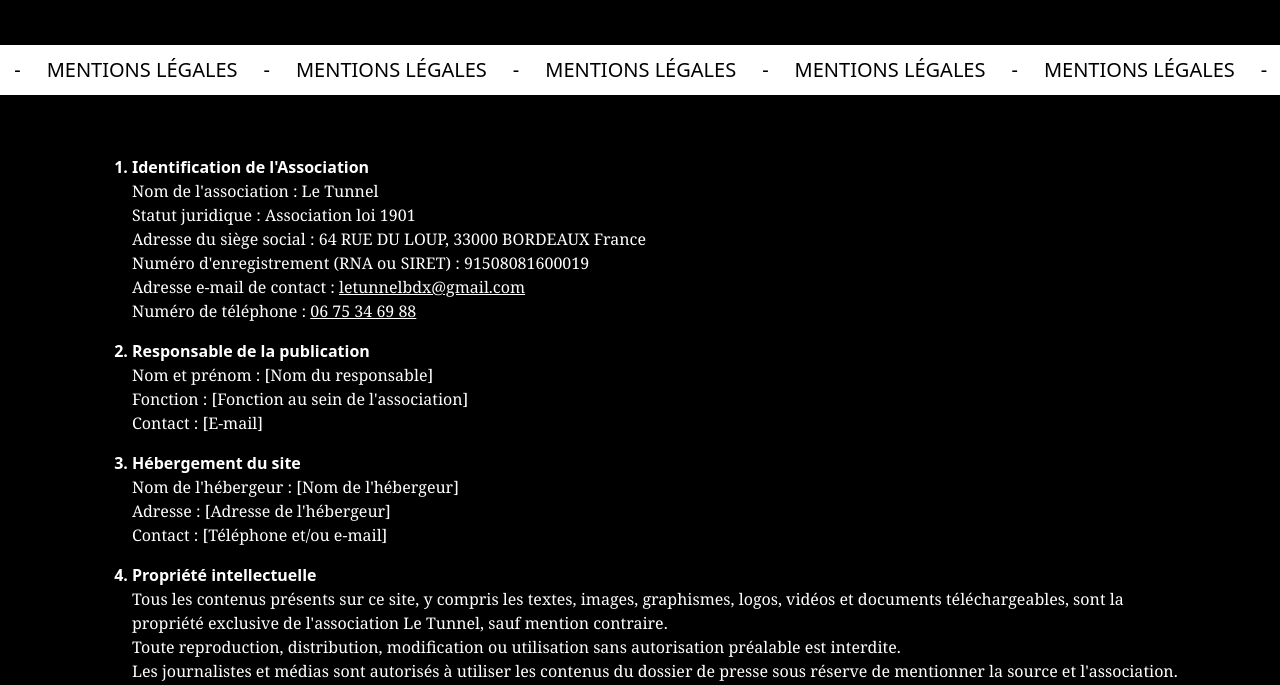
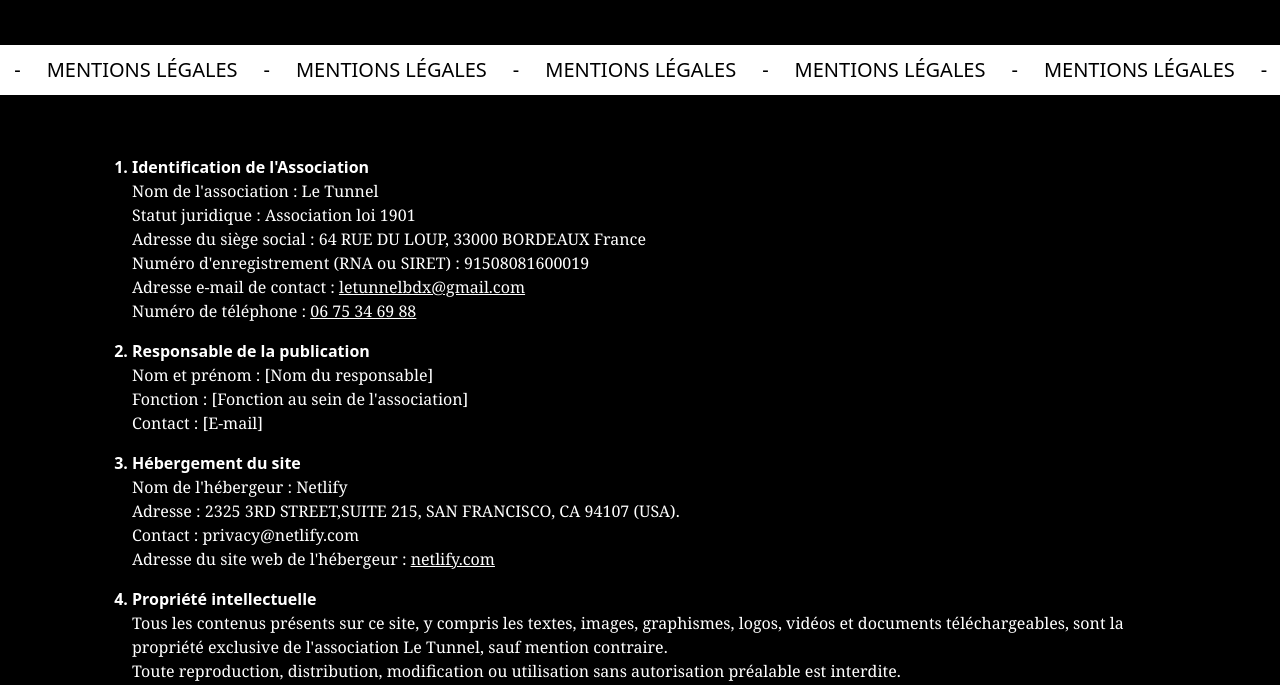
Before and after one commit to Duconseil/Le-Tunnel, a plain HTML site: page legale.html in a window 1280 px wide. Shown: the part 115-800 px from the top of the page. Drawn offline with nearby package versions, Linux system fonts and the light colour scheme.

Commit message:
Mentions légales

```diff
--- a/legale.html
+++ b/legale.html
@@ -59,7 +59,7 @@
       <li>Responsable de la publication</li>
       <p>Nom et prénom : [Nom du responsable] <br> Fonction : [Fonction au sein de l'association] <br>  Contact : [E-mail]</p>
       <li>Hébergement du site</li>
-      <p>Nom de l'hébergeur : [Nom de l'hébergeur] <br> Adresse : [Adresse de l'hébergeur] <br> Contact : [Téléphone et/ou e-mail]</p>
+      <p>Nom de l'hébergeur : Netlify <br> Adresse : 2325 3RD STREET,SUITE 215, SAN FRANCISCO, CA 94107 (USA). <br> Contact : privacy@netlify.com <br> Adresse du site web de l'hébergeur : <a href="https://www.netlify.com" style="color: white;">netlify.com</a></p>
       <li>Propriété intellectuelle</li>
       <p>Tous les contenus présents sur ce site, y compris les textes, images, graphismes, logos, vidéos et documents téléchargeables, sont la propriété exclusive de l'association Le Tunnel, sauf mention contraire.<br> Toute reproduction, distribution, modification ou utilisation sans autorisation préalable est interdite.
 
```
